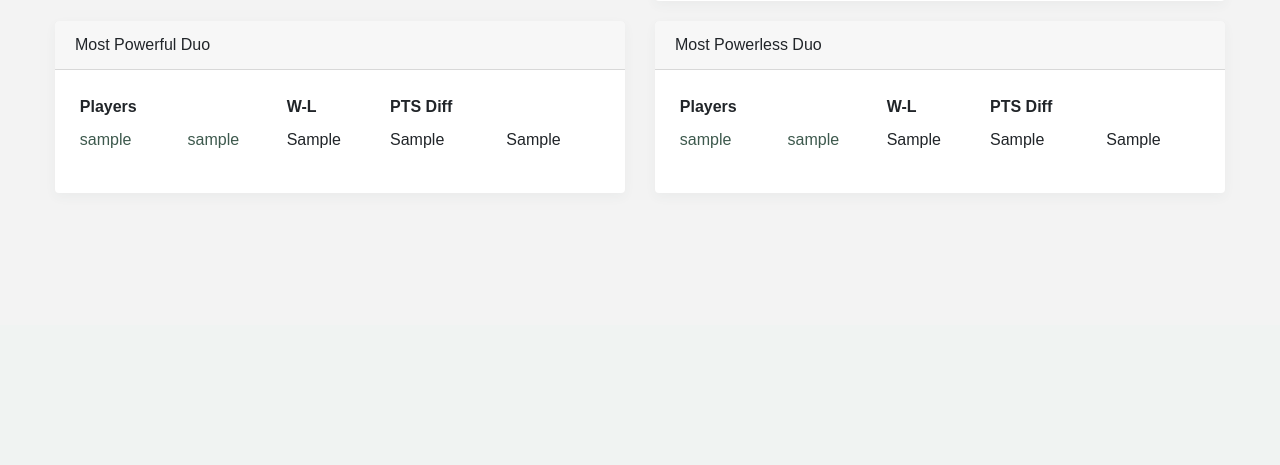
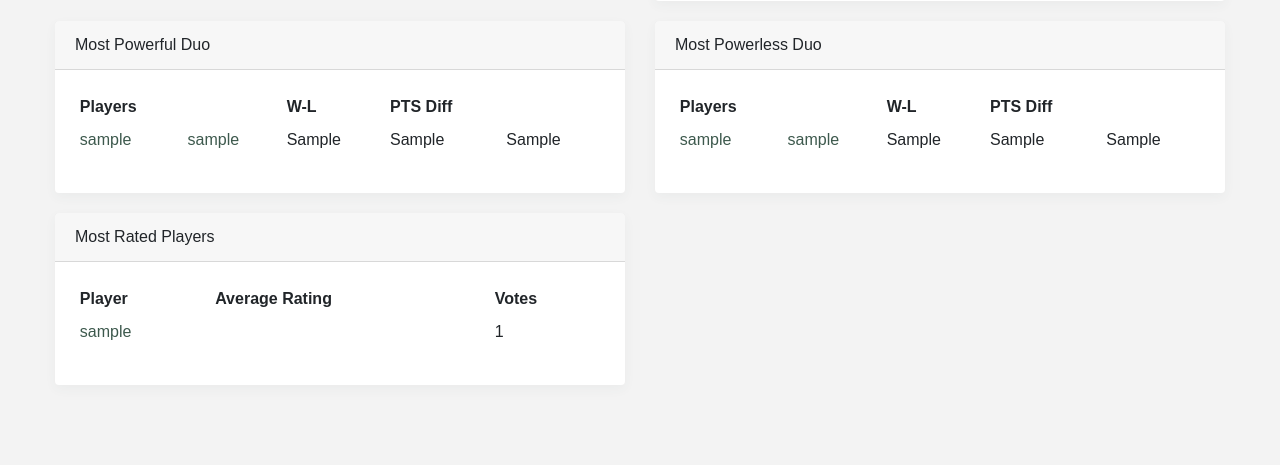
Before and after one commit to Nuqlear/genkstaleague, a Python web app: template gleague/gleague/frontend/templates/season/records.html in a window 1280 px wide. Shown: the part 475-940 px from the top of the page. Before the commit the page ends 668 px from the top, so only its background shows below. Run offline with Jinja, Linux system fonts and the light colour scheme; the template is opened without the code that fills it: most values are stand-ins (such as "Sample title", 1, 10 or a date in 2020); some libraries are stand-ins or nearby versions; some web fonts are replaced.

Commit message:
Add most rated players

```diff
--- a/gleague/gleague/frontend/templates/season/records.html
+++ b/gleague/gleague/frontend/templates/season/records.html
@@ -421,6 +421,41 @@
         </div>
     </div>
     {% endif %}
+
+    <div class="col-6">
+        <div class="card">
+            <div class="card-header">Most Rated Players</div>
+            <div class="card-body">
+                <div class="card-text">
+                    <table class="table table-sm table-borderless table-hover">
+                        <thead>
+                            <tr>
+                                <th>Player</th>
+                                <th>Average Rating</th>
+                                <th>Votes</th>
+                            </tr>
+                        </thead>
+                        <tbody>
+                            {% for most_rated in most_rated_players %}
+                            <tr>
+                                <td>
+                                    <a href="{{ url_for('players.overview', steam_id=most_rated.player.steam_id) }}">
+                                        {{ most_rated.player.nickname }}
+                                    </a>
+                                </td>
+                                <td data-rating="{{ most_rated.avg_rating }}"></td>
+                                <td>{{ most_rated.rated_count }}</td>
+                            </tr>
+                            {% endfor %}
+                        </tbody>
+                    </table>
+                </div>
+            </div>
+        </div>
+    </div>
+    <div class="col-6">
+    </div>
+
 </div>
 {% endblock %}
 
@@ -437,6 +472,17 @@
                 moment(moment.unix($(this).html())).format('MMMM Do YYYY, H:mm')
             );
         });
+
+        console.log("wtf");
+
+        $('[data-rating]').each(function() {
+            const score = parseFloat($(this).attr("data-rating"));
+            $(this).raty({
+                readOnly: true,
+                path: 'https://cdnjs.cloudflare.com/ajax/libs/raty/2.8.0/images',
+                score: score,
+            })
+        });
     });
 </script>
 {% endblock %}
```
Also changed, not shown: gleague/gleague/models/queries/season_analytic.py (+43 -1 lines).
